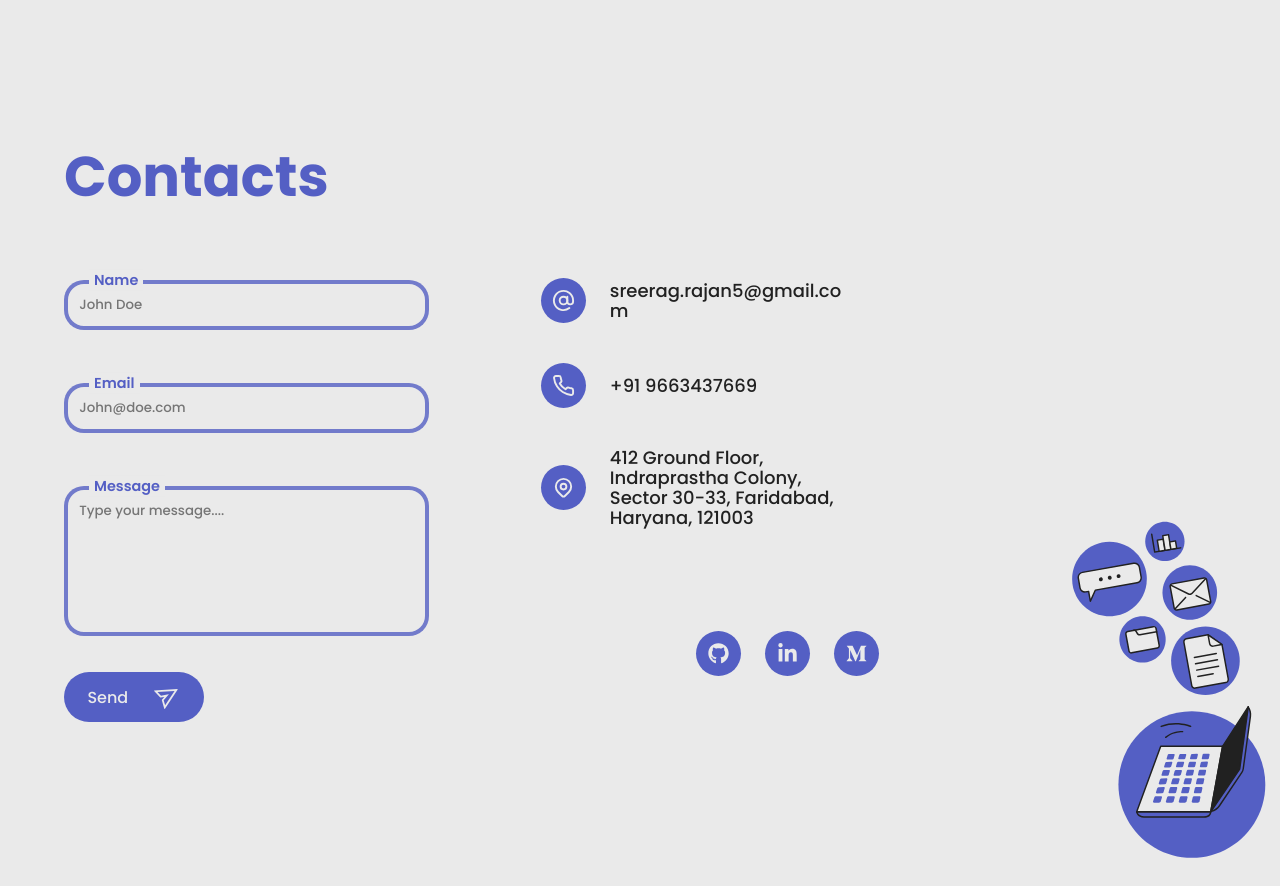
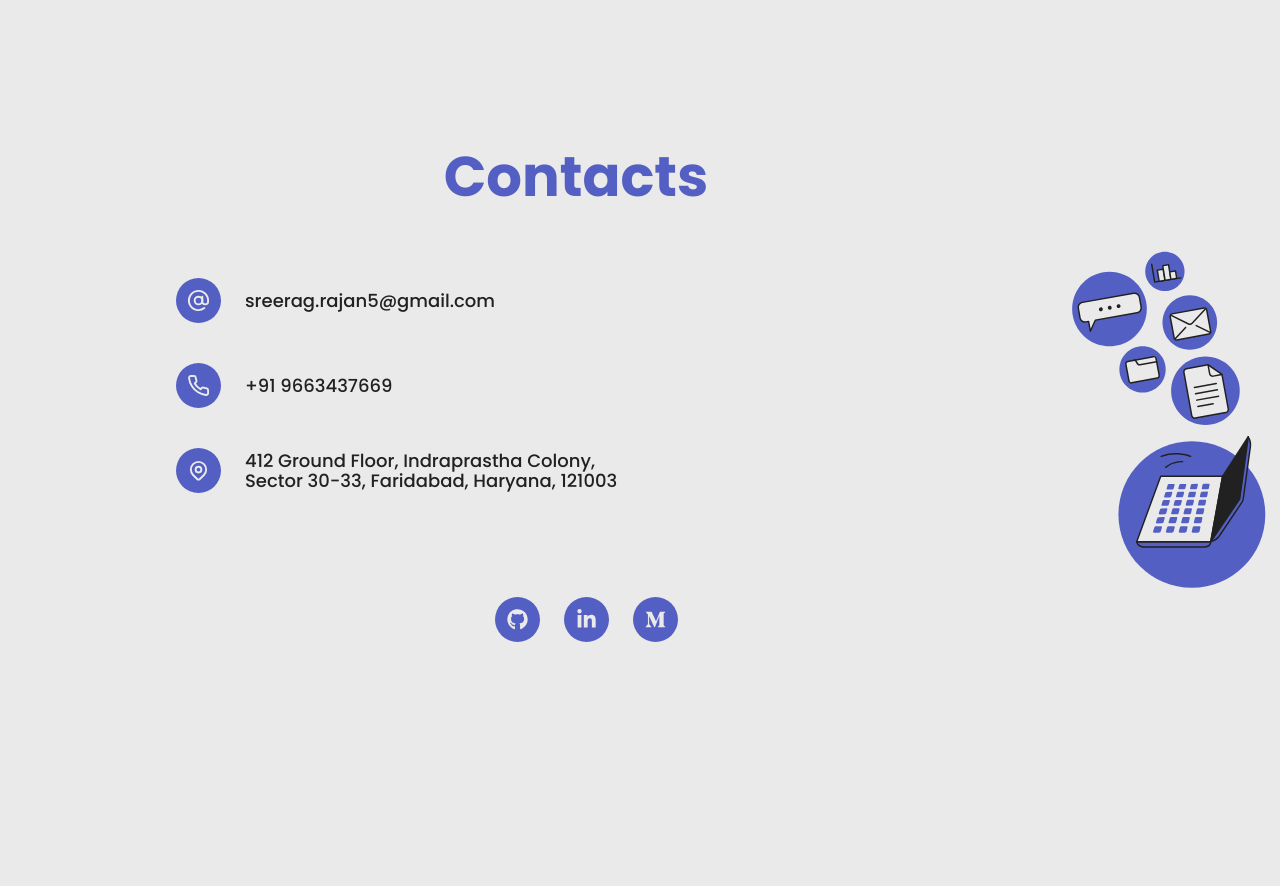
Before and after one commit to sreerag-rajan/developer-portfolio, a React (Create React App) app: page / in a window 1280 px wide. Shown: the part 4523-5409 px from the top of the page. Built offline with nearby package versions, Linux system fonts and the light colour scheme; a web font is replaced by a local one.

Commit message:
contacts section worked upon

```diff
--- a/src/components/Contacts/Contacts.css
+++ b/src/components/Contacts/Contacts.css
@@ -10,9 +10,9 @@
 
 .contacts--img {
     position: absolute;
-    right: 0;
-    bottom: 0;
-    width: 280px;
+    right: 30px;
+    /* bottom: 10px; */
+    width: 380px;
     pointer-events: none;
 }
 
@@ -20,9 +20,9 @@
     display: flex;
     flex-direction: column;
     align-items: flex-start;
-    justify-content: flex-start;
+    justify-content: center;
     padding: 2rem 6rem 3rem;
-    width: 80%;
+    width: 100%;
     height: 100%;
     margin-top: 2rem;
 }
@@ -31,6 +31,10 @@
     font-family: var(--primaryFont);
     font-size: 3.5rem;
     margin-bottom: 2.5rem;
+    text-align: center;
+    /* margin-left: 2rem; */
+    width: 100%;
+    /* background-color: aqua; */
 
 }
 
@@ -130,7 +134,7 @@
     flex-direction: column;
     align-items: flex-start;
     justify-content: space-evenly;
-    flex: 0.6;
+    flex: 1;
     box-sizing: border-box;
     padding-left: 7rem;
     margin-top: 1.2rem;
@@ -172,7 +176,7 @@
     .contacts--img {
         position: absolute;
         right: 0;
-        bottom: 0;
+        bottom: 270px;
         width: 240px;
     }
     .contacts--container {
--- a/src/components/Contacts/Contacts.js
+++ b/src/components/Contacts/Contacts.js
@@ -169,7 +169,7 @@ function Contacts() {
             <div className='contacts--container'>
                 <h1 style={{ color: theme.primary }}>Contacts</h1>
                 <div className='contacts-body'>
-                    <div className='contacts-form'>
+                    {/* <div className='contacts-form'>
                         <form onSubmit={handleContactForm}>
                             <div className='input-container'>
                                 <label htmlFor='Name' className={classes.label}>
@@ -278,7 +278,7 @@ function Contacts() {
                                 message={errMsg}
                             />
                         </Snackbar>
-                    </div>
+                    </div> */}
 
                     <div className='contacts-details'>
                         <a
```
